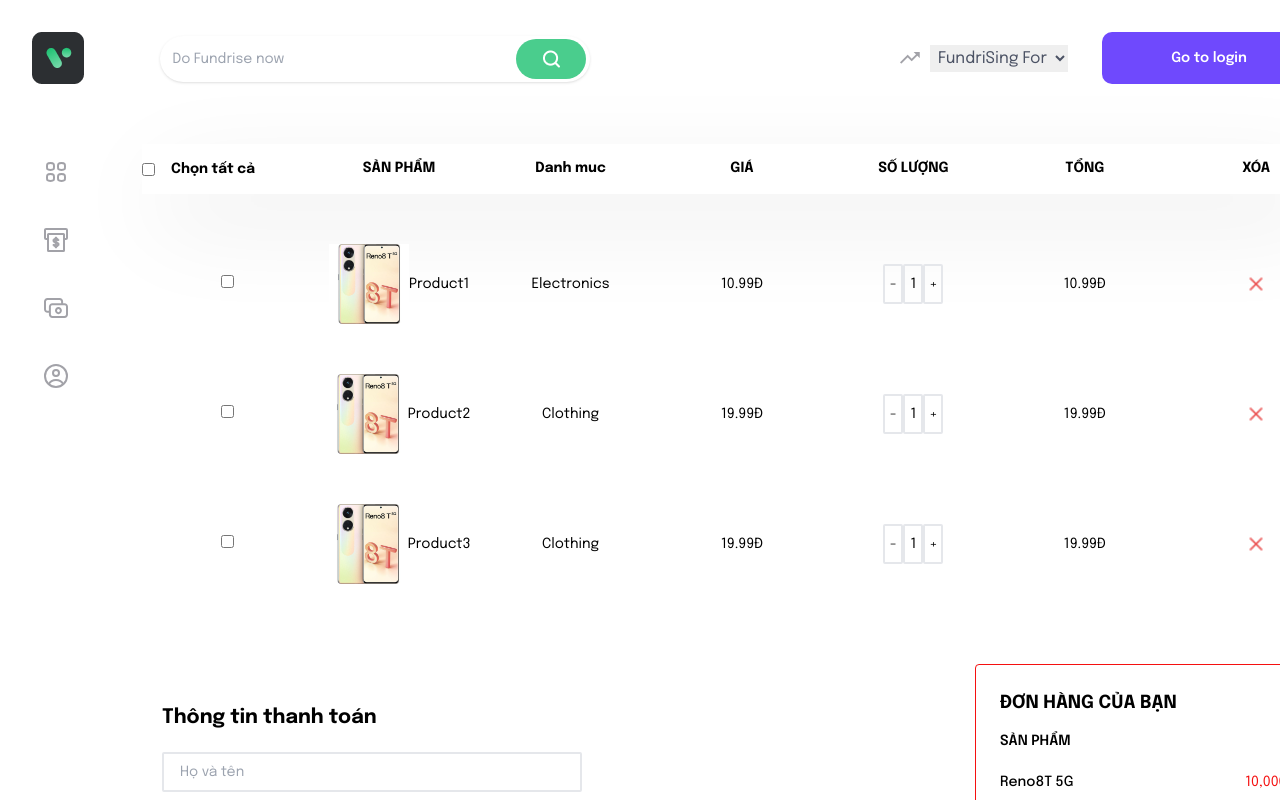
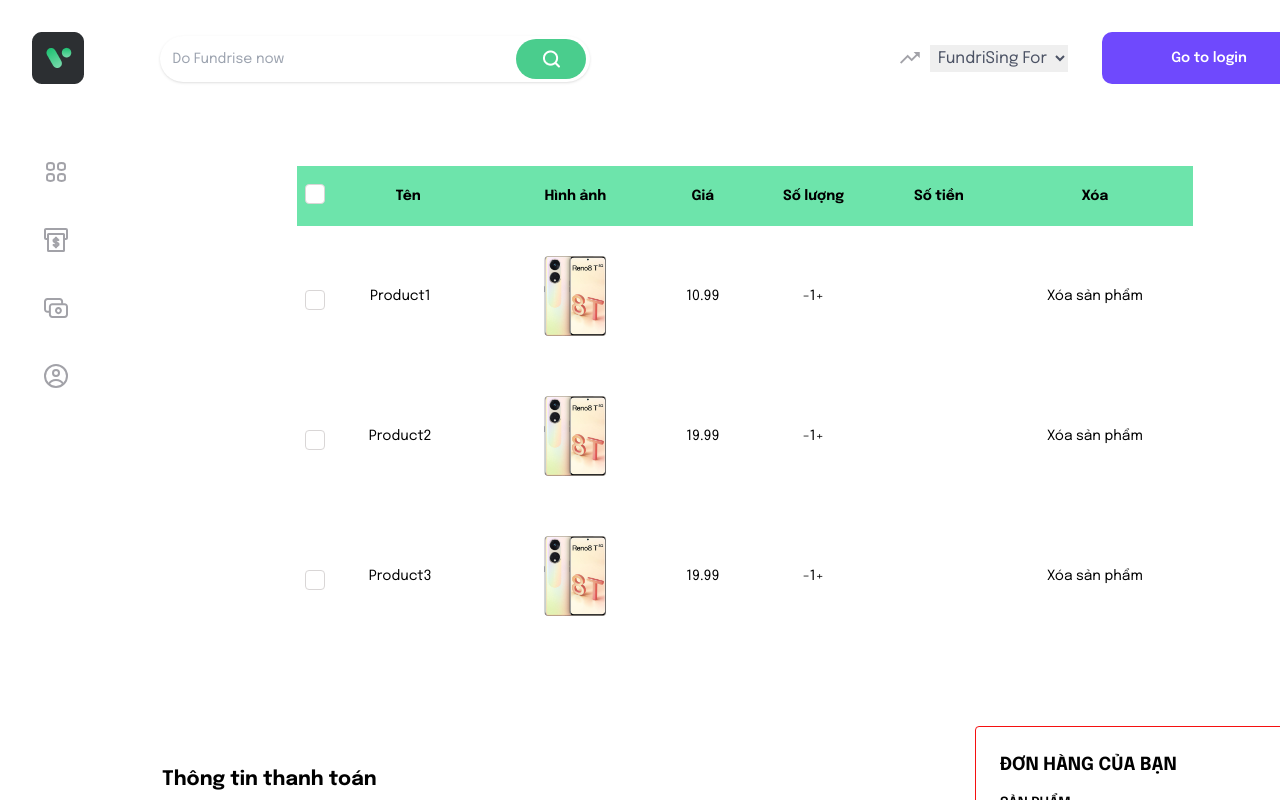
Before and after one commit to DOANCAOSON/thuongmai, a React (Vite) app: page /cart/1 in a window 1280 px wide. Shown: the top 800 px of the page. Built offline with nearby package versions, Linux system fonts and the light colour scheme.

Commit message:
add_cart

```diff
--- a/src/components/Bill/Bill.tsx
+++ b/src/components/Bill/Bill.tsx
@@ -1,4 +1,5 @@
-import React from 'react'
+import React, { useContext } from 'react'
+import { AppContext } from 'src/contexts/app.context'
 import Close from '../../assets/images/Close.png'
 import Maqrnganghang from '../../assets/images/maqrnganhang.jpg'
 
@@ -9,6 +10,9 @@ interface Props {
 }
 
 function Bill({ handlerPaymentClick, hidden, handlerPaymentRemove }: Props) {
+  const { cart } = useContext(AppContext)
+  console.log(cart)
+
   return (
     <div className='mobile:p-5 flex justify-end mobile:justify-start'>
       <div className='w-[50%] h-[auto] mobile:w-[95%] border rounded border-textCart p-6'>
@@ -20,21 +24,21 @@ function Bill({ handlerPaymentClick, hidden, handlerPaymentRemove }: Props) {
         <div className='flex justify-between mb-6'>
           <div className='font-medium'>Reno8T 5G</div>
           <div className='flex'>
-            <div className='text-textCart'>10,000,000</div>
+            <div className='text-textCart'>0</div>
             <div className='text-textCart'>Đ</div>
           </div>
         </div>
         <div className='flex justify-between mb-6'>
           <div className='font-medium'>Tổng Phụ</div>
           <div className='flex'>
-            <div className='text-textCart'>10,000,000</div>
+            <div className='text-textCart'>0</div>
             <div className='text-textCart'>Đ</div>
           </div>
         </div>
         <div className='flex justify-between mb-6'>
           <div className='font-medium'>Tổng</div>
           <div className='flex'>
-            <div className='text-textCart'>10,000,000</div>
+            <div className='text-textCart'>0</div>
             <div className='text-textCart'>Đ</div>
           </div>
         </div>
--- a/src/components/CartItem/CartItem.tsx
+++ b/src/components/CartItem/CartItem.tsx
@@ -1,78 +1,151 @@
-import React, { useState } from 'react'
+import { run } from 'node:test'
+import React, { useContext, useEffect, useState } from 'react'
 import Close from 'src/assets/images/Close.png'
+import { AppContext } from 'src/contexts/app.context'
+import Dienthoai1 from '../../assets/images/dienthoai1.jpg'
 
 interface Props {
   product: string
   handleChange: () => void
 }
 
-function CartItem({ product, handleChange }: Props) {
-  //hàm sử lý tăng giảm trong cart
-  const [soluong, setSoluong] = useState(product)
-  console.log(soluong)
+function CartItem({ cloneArray, setArray, setBill, bill }: Props) {
+  const [isChecked, setIsChecked] = useState(false)
+  const [term, setTerm] = useState(false)
+  const { setCart } = useContext(AppContext)
 
-  const updateQuantity = (opt) => {
-    if (opt === '+') {
-      setSoluong({ ...soluong, quantity: soluong.quantity + 1 })
+  const giam = (quantity, id, price, checked) => {
+    console.log('giam')
+    let a = quantity - 1
+    const newData = cloneArray.map((item) => (item.id === id ? { ...item, quantity: a } : item))
+    setArray(newData)
   }
-    if (opt === '-') {
-      setSoluong({ ...soluong, quantity: soluong.quantity - 1 })
+
+  const tang = (quantity, id, price, checked) => {
+    console.log('tang')
+    let a = quantity + 1
+
+    const newData = cloneArray.map((item) => (item.id === id ? { ...item, quantity: a } : item))
+    setArray(newData)
   }
+
+  const handlechangecheckbox = (checked, id, target) => {
+    let c = checked
+    const newData = cloneArray.map((item) => (item.id === id ? { ...item, checked: target } : item))
+
+    setArray(newData)
   }
+
+  const handlechangecheckboxall = (target) => {
+    setIsChecked(!isChecked)
+
+    let c = target
+
+    if (target === true) {
+      const newData = cloneArray.map((item) => {
+        if (c === true) {
+          let d = (item.checked = true)
+          return { ...item, quantity: d }
+        }
+      })
+
+      setArray(newData)
+    }
+
+    if (target === false) {
+      const newData = cloneArray.map((item) => {
+        if (c === false) {
+          let f = (item.checked = false)
+          return { ...item, quantity: f }
+        }
+      })
+      setArray(newData)
+    }
+
+    setIsChecked(!isChecked)
+    setArray(cloneArray)
+  }
+
+  const isAllTrue = cloneArray.every((item) => item.checked)
+
+  //lọc sản phẩm đã đc checked có thuộc tính bằng true
+  const filteredUsers = cloneArray.filter((user) => {
+    const a = user.checked === true
+    return a
+  })
+
+  console.log(filteredUsers)
+  useEffect(() => {
+    setCart(filteredUsers)
+  }, [cloneArray])
+
   return (
-    <div key={product.id}>
-      <div className='mobile:px-4 flex items-center justify-between w-[1200px] mb-[50px] mobile:min-w-[350px] mobile:max-w-[450px]'>
-        <div className='w-[14.3%] mobile:w-[27%]  justify-center flex items-center'>
-          <label>
+    <table className='product-list w-[1200px]'>
+      <thead>
+        <tr>
+          <th className='flex'>
+            <label style={{ paddingLeft: '0px' }} className='container'>
               <input
                 type='checkbox'
-              name={product.name}
-              checked={product?.isChecked || false}
-              onChange={handleChange}
-              value={product.id}
+                checked={isAllTrue}
+                onChange={(e) => {
+                  const target = e.target.checked
+                  handlechangecheckboxall(target)
+                }}
               />
+              <span className={isAllTrue ? 'checkmark' : 'uncheckmark'}></span>
             </label>
-        </div>
-        <div className='w-[14.3%] mobile:w-[27%]  justify-center flex items-center'>
-          <div className='w-[80px] h-[auto] mobile:w-[60px]'>
-            <img className='' src={product.img} alt='' />
-          </div>
-          <div className='mobile:hidden'>{product.name}</div>
-        </div>
-
-        <div className='w-[14.3%] mobile:w-[27%] mobile:hidden  justify-center flex items-center'>
-          <div className=''>{product.category} </div>
-        </div>
-        <div className='flex w-[14.3%] mobile:hidden mobile:w-[27%] mobile:text-xs justify-center'>
-          {product.price}
-          <p>Đ</p>
-        </div>
-        <div className='flex w-[14.3%] mobile:w-[27%] mobile:text-xs justify-center'>
+          </th>
+          <th>Tên</th>
+          <th>Hình ảnh</th>
+          <th>Giá</th>
+          <th>Số lượng</th>
+          <th>Số tiền</th>
+          <th>Xóa</th>
+        </tr>
+      </thead>
+      <tbody>
+        {cloneArray.map((item) => (
+          <tr key={item.id}>
+            <td className='flex'>
+              <label className='container' style={{ paddingLeft: '0px' }}>
+                <input
+                  type='checkbox'
+                  name=''
+                  id=''
+                  checked={item.checked}
+                  onChange={(e) => {
+                    const target = e.target.checked
+                    handlechangecheckbox(item.checked, item.id, target)
+                  }}
+                />
+                <span className={item.checked ? 'checkmark' : 'uncheckmark'} style={{ top: '50%' }}></span>
+              </label>
+            </td>
+            <td className=''>
+              <div className='mr-4'>{item.name}</div>
+            </td>
+            <td className=''>
+              <img src={Dienthoai1} alt='' className='h-[80px] w-[80px] block m-auto' />
+            </td>
+            <td>{item.price}</td>
+            <td>
               <button
-            onClick={() => updateQuantity('-')}
-            className='w-[20px] h-[40px] border-2 mobile:w-[14px] mobile:h-[28px] rounded-sm flex items-center justify-center'
+                onClick={() => {
+                  giam(item.quantity, item.id, item.price, item.checked)
+                }}
               >
                 -
               </button>
-          <div className='w-[20px] h-[40px] mobile:w-[14px] mobile:h-[28px] border-2 rounded-sm flex items-center justify-center'>
-            {soluong.quantity}
-          </div>
-          <button
-            onClick={() => updateQuantity('+')}
-            className='w-[20px] h-[40px] mobile:w-[14px] mobile:h-[28px] border-2 rounded-sm flex items-center justify-center'
-          >
-            +
-          </button>
-        </div>
-        <div className='flex w-[14.3%] mobile:w-[27%] justify-center'>
-          {product.price * soluong.quantity}
-          <p>Đ</p>
-        </div>
-        <div className='flex w-[14.3%] mobile:w-[27%] mobile:mr-9 justify-center'>
-          <img className='w-[20px] h-[20px]' src={Close} alt='' />
-        </div>
-      </div>
-    </div>
+              {item.quantity}
+              <button onClick={() => tang(item.quantity, item.id, item.price, item.checked)}>+</button>
+            </td>
+            <td>{}</td>
+            <td>Xóa sản phẩm</td>
+          </tr>
+        ))}
+      </tbody>
+    </table>
   )
 }
 
--- a/src/contexts/app.context.tsx
+++ b/src/contexts/app.context.tsx
@@ -9,6 +9,7 @@ interface AppContextInterface {
   setProfile: React.Dispatch<React.SetStateAction<User | null>>
   cart: any
   setCart: React.Dispatch<React.SetStateAction<User | null>>
+
 }
 const initialAppContext: AppContextInterface = {
   isAuthenticated: Boolean(getAccessTokenFromLS()),
--- a/src/index.css
+++ b/src/index.css
@@ -102,3 +102,32 @@ select {
   -webkit-transform: rotate(45deg);
   -ms-transform: rotate(45deg);
 }
+.product-list {
+  width: 70vw;
+  margin: 0 auto;
+  border-collapse: collapse;
+  margin-top: 50px;
+}
+
+.product-list th,
+.product-list td {
+  padding: 8px;
+  text-align: center;
+}
+
+.product-list th {
+  background-color: #6de4ab;
+  height: 60px;
+}
+
+table {
+  border-collapse: collapse;
+  border-spacing: 0;
+  width: 100%;
+}
+
+td {
+  padding: 8px;
+  text-align: left;
+  height: 140px;
+}
--- a/src/pages/Cart/Cart.tsx
+++ b/src/pages/Cart/Cart.tsx
@@ -6,7 +6,6 @@ import { useEffect, useRef, useState, memo } from 'react'
 import CartItem from 'src/components/CartItem/CartItem'
 import Bill from 'src/components/Bill/Bill'
 
-const Cart = () => {
 const cart_products: any = [
   {
     id: 1,
@@ -34,12 +33,17 @@ const Cart = () => {
   }
 ]
 
+const Cart = () => {
   const [quantity, setQuantity] = useState(1)
   const [hidden, setHidden] = useState(false)
   const [users, setUsers] = useState([])
-  console.log(users)
+  const [products, setProducts] = useState(cart_products)
+  const [array, setArray] = useState(cart_products)
+  const cloneArray = [...array]
 
-  const [products, setProducts] = useState(cart_products)
+  //bill
+  const [bill, setBill] = useState([])
+  console.log(bill)
 
   const handlerPaymentClick = () => {
     setHidden(true)
@@ -71,40 +75,9 @@ const Cart = () => {
     <div>
       <div>
         <div>
-          <div className='flex mb-7'>
-            {/* <div className='mobile:hidden'> Bạn có ưu đãi chứ?</div>
-            <div className='mobile:hidden ml-3 text-textCart'> Ấn vào đây để nhập mã</div> */}
-          </div>
-          <div>
-            <div className='mobile:px-4 mobile:min-w-[350px] mobile:max-w-[450px] flex mb-[50px]  w-[1200px] h-[50px]  shadow-[0_30px_100px_-15px_rgba(0,0,0,0.2)]'>
-              <div className='flex  items-center  mobile:w-[18.4%] mobile:text-xs w-[14.3%] text-center font-bold'>
-                <input
-                  type='checkbox'
-                  id='checked_all'
-                  checked={!users.some((user) => user?.isChecked !== true)}
-                  onChange={handleChange}
-                  name='checked_all'
-                />
-                <label className='ml-4 mobile:ml-1' htmlFor='checked_all'>
-                  Chọn tất cả
-                </label>
-              </div>
-              <div className='pt-4 mobile:w-[18.4%] mobile:text-xs w-[14.3%] text-center font-bold'>SẢN PHẨM</div>
-              <div className='pt-4 mobile:w-[18.4%] mobile:text-xs w-[14.3%] text-center font-bold mobile:hidden'>
-                Danh muc
-              </div>
-              <div className='pt-4 mobile:w-[18.4%] mobile:text-xs mobile:hidden w-[14.3%] text-center font-bold'>
-                GIÁ
-              </div>
-              <div className='pt-4 mobile:w-[18.4%] mobile:text-xs w-[14.3%] text-center font-bold'>SỐ LƯỢNG</div>
-              <div className='pt-4 mobile:w-[18.4%] mobile:text-xs w-[14.3%] text-center font-bold'>TỔNG</div>
-              <div className='pt-4 mobile:w-[18.4%] mobile:text-xs w-[14.3%] text-center font-bold'>XÓA</div>
-            </div>
-
-            {/* map */}
-            {users.map((product) => (
-              <CartItem key={product.id} product={product} handleChange={handleChange} />
-            ))}
+          <div className='flex mb-7'></div>
+          <div className='w-[100%]'>
+            <CartItem cloneArray={cloneArray} setArray={setArray} setBill={setBill} bill={bill} />
           </div>
           <div></div>
           <div>
```
Lines whose indentation alone changed are shown as unchanged.
